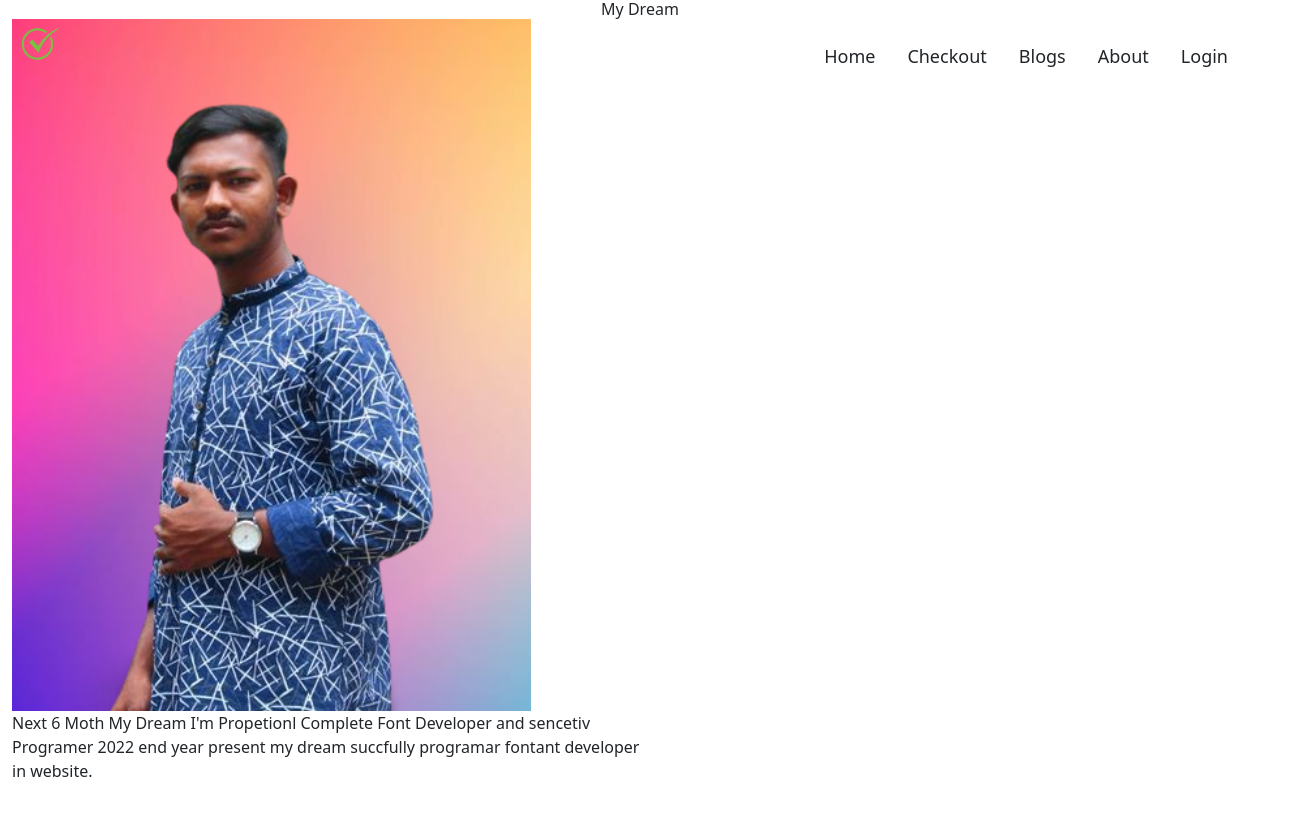
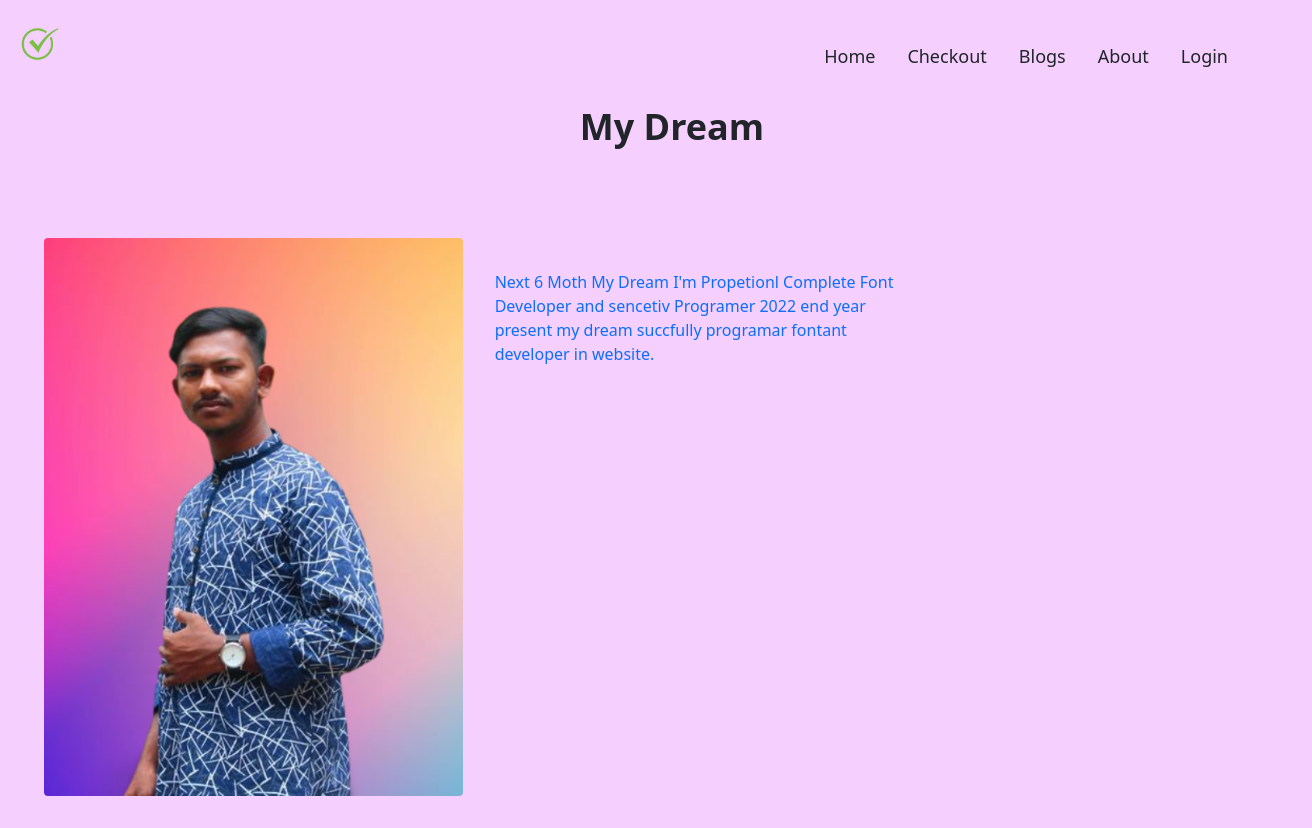
Before and after one commit to shorifuddin2/tourist-would, a React (Create React App) app: page /about in a window 1280 px wide. Shown: the whole page, 1312 px wide, since content can reach past the window. Before the commit the page ends 800 px from the top, so only its background shows below. Built offline with nearby package versions, Linux system fonts and the light colour scheme; no server answers.

Commit message:
checkout and login part dane

```diff
--- a/public/index.html
+++ b/public/index.html
@@ -28,7 +28,7 @@
 
     <link href="https://cdn.jsdelivr.net/npm/bootstrap@5.0.2/dist/css/bootstrap.min.css" rel="stylesheet" integrity="sha384-EVSTQN3/azprG1Anm3QDgpJLIm9Nao0Yz1ztcQTwFspd3yD65VohhpuuCOmLASjC" crossorigin="anonymous">
   </head>
-  <body>
+  <body class="bg-fuchsia-200">
     <noscript>You need to enable JavaScript to run this app.</noscript>
     <div id="root"></div>
     <!--
--- a/src/components/About/About.js
+++ b/src/components/About/About.js
@@ -3,14 +3,16 @@ import img from '../../images/milon-2.png'
 
 const About = () => {
     return (
-        <div className='container h-24'>
-            <h1 className='text-center'>My Dream</h1>
-            <div className='col-6'>
-                <img src={img}></img>
+        <div className='container mx-8 my-8 bg-fuchsia-200'>
+            <h1 className='text-center mt-20 p-6 feature-title'>My Dream</h1>
+            <div className='d-flex'>
+            <div className='col-4 '>
+                <img className='rounded' src={img}></img>
             </div>
 
-            <div className='col-6'>
-            <p>Next 6 Moth My Dream  I'm Propetionl Complete Font Developer and sencetiv Programer 2022 end year present my dream succfully programar fontant developer in website.</p>
+            <div className='col-4 mx-8 my-8'>
+            <p className='f-bold text-primary'>Next 6 Moth My Dream  I'm Propetionl Complete Font Developer and sencetiv Programer 2022 end year present my dream succfully programar fontant developer in website.</p>
+            </div>
             </div>
 
         </div>
--- a/src/components/Auth/Signup/Signup.js
+++ b/src/components/Auth/Signup/Signup.js
@@ -92,7 +92,7 @@ const Signup = () => {
     }, [user]);
 
     return (
-        <div className="login-container">
+        <div className="login-container mt-40">
             <div className="login-title">Sign up</div>
             <form className="login-form" onSubmit={handleLogin}>
                 <input type="text" placeholder="Your Email" onChange={handleEmailChange} />
--- a/src/components/Blogs/Blogs.js
+++ b/src/components/Blogs/Blogs.js
@@ -2,8 +2,21 @@ import React from 'react';
 
 const Blogs = () => {
     return (
-        <div>
-            <h1>Hello Blogs</h1>
+        <div className='container m-8 mt-20 text-center '>
+            <h1 className='feature-title'>Question page</h1>
+
+            <div className=' bg-lightgray'>
+                <div className=''>
+                <h1>1.<span className='font-bold text-danger p-2'> Question</span> Authinzution Vs Authentication..??</h1>
+                <p><small className='font-bold text-primary mx-3'>Answer: </small> Authinzution is Other </p>
+                <h1>2.<span className='font-bold text-danger p-2'> Question</span> Why are you using firebase..??</h1>
+                <p><small className='font-bold text-primary mx-3'>Answer: </small> firebase is mins this Authinzution major part</p>
+                <h1>3.<span className='font-bold text-danger p-2'> Question</span> firebase pravide other then Authentication..??</h1>
+                <p><small className='font-bold text-primary mx-3'>Answer: </small> Firebase is ins cariyar manitnion</p>
+
+                </div>
+            </div>
+
         </div>
     );
 };
--- a/src/components/Checkout/Checkout.js
+++ b/src/components/Checkout/Checkout.js
@@ -25,7 +25,7 @@ const Checkout = () => {
         });
     }
     return (
-        <div className="color-container mt-20">
+        <div className="color-container m-25">
             {state.colors.map((color, index) => (
                 <Color
                     key={`color-${index}`}
--- a/src/components/Home/Features.js
+++ b/src/components/Home/Features.js
@@ -2,56 +2,74 @@ import demo from "../../images/demo3.PNG";
 
 const features = [
     {
-        title: "User Friendly",
+        id:"1",
+        img:"",
+        name: "User Friendly",
+        price:'520',
         description:
             "Lorem, ipsum dolor sit amet consectetur adipisicing elit. Neque doloremque reiciendis architecto tempore commodi perspiciatis itaque eveniet, vero fugiat autem?",
             button: 'click me'
 
     },
     {
-        title: "Unlimited Features",
+        id:"2",
+        img:"",
+        name: "User Friendly",
+        price:'520',
         description:
             "Lorem, ipsum dolor sit amet consectetur adipisicing elit. Neque doloremque reiciendis architecto tempore commodi perspiciatis itaque eveniet, vero fugiat autem?",
             button: 'click me'
     },
     {
-        title: "Free Updates",
+        id:"3",
+        img:"",
+        name: "User Friendly",
+        price:'520',
         description:
             "Lorem, ipsum dolor sit amet consectetur adipisicing elit. Neque doloremque reiciendis architecto tempore commodi perspiciatis itaque eveniet, vero fugiat autem?",
             button: 'click me'
     },
     {
-        title: "Lifetime Access",
+        id:"4",
+        img:"",
+        name: "User Friendly",
+        price:'520',
         description:
             "Lorem, ipsum dolor sit amet consectetur adipisicing elit. Neque doloremque reiciendis architecto tempore commodi perspiciatis itaque eveniet, vero fugiat autem?",
-            button: 'click me'
+            button:'Click Me'
     },
 ];
 
 const Features = () => {
     return (
-        <div>
+        <div className="bg-fuchsia-200">
             <p className="feature-title">
-                Our Most Impotent Features <br /> of The Product
+                Services
             </p>
             <div className="feature-container">
                 <div className="features">
                     {features.map((feature) => (
                         <div className="feature">
-                            <p>{feature.title}</p>
+                            <div>{feature.img}</div>
+                            <p>ID: {feature.id}</p>
+                            <p>Name: {feature.name}</p>
+                            <p>Price: {feature.price}</p>
                             <div>{feature.description}</div>
-                            <div className="text-danger">{feature.button}</div>
+                            <div className="bg-cyan-500 hover:bg-cyan-600 rounded text-center"><button>{feature.button}</button></div>
 
 
                         </div>
                     ))}
                 </div>
-                <div className="feature-img w-50 ">
+                <div className="feature-img glowing w-50 ">
                     <img src={demo} alt="" />
                 </div>
             </div>
+            <button className="text-center m-8">see more</button>
         </div>
+
     );
+
 };
 
 export default Features;
--- a/src/components/Home/Footer.js
+++ b/src/components/Home/Footer.js
@@ -2,7 +2,7 @@ import React from 'react';
 
 const Footer = () => {
     return (
-        <footer class="p-4 bg-white shadow md:flex md:items-center md:justify-between md:p-6 dark:bg-gray-800">
+        <footer class="p-4 bg-black shadow md:flex md:items-center md:justify-between md:p-6 dark:bg-gray-800">
             <span class="text-sm text-gray-500 sm:text-center dark:text-gray-400">
                 © 2022{" "}
                 <a href="https://flowbite.com" class="hover:underline">
--- a/src/components/Nav/Nav.js
+++ b/src/components/Nav/Nav.js
@@ -26,12 +26,13 @@ const Nav = () => {
                         <li>
                             <Link
                                 to="/"
-                                className="block py-2 pr-4 pl-3  rounded md:bg-transparent  md:p-0 dark:"
+                                className="block py-2 pr-4 pl-3  rounded-3 md:bg-transparent  md:p-0 dark:"
                                 aria-current="page"
                             >
                                 Home
                             </Link>
                         </li>
+
                         <li>
                             <Link
                                 to="/checkout"
--- a/src/hooks/useNav.js
+++ b/src/hooks/useNav.js
@@ -3,7 +3,7 @@ import logo from "../images/logo.png";
 
 const useNav = () => {
     //navbar scroll when active state
-    const [navbar, setNavbar] = useState(false);
+    const [navbar, setNavbar] = useState(true);
 
     //logo scroll when active
     const [navbarLogo, setNavbarLogo] = useState(logo);
```
Also changed, not shown: src/images/demo3.PNG.
